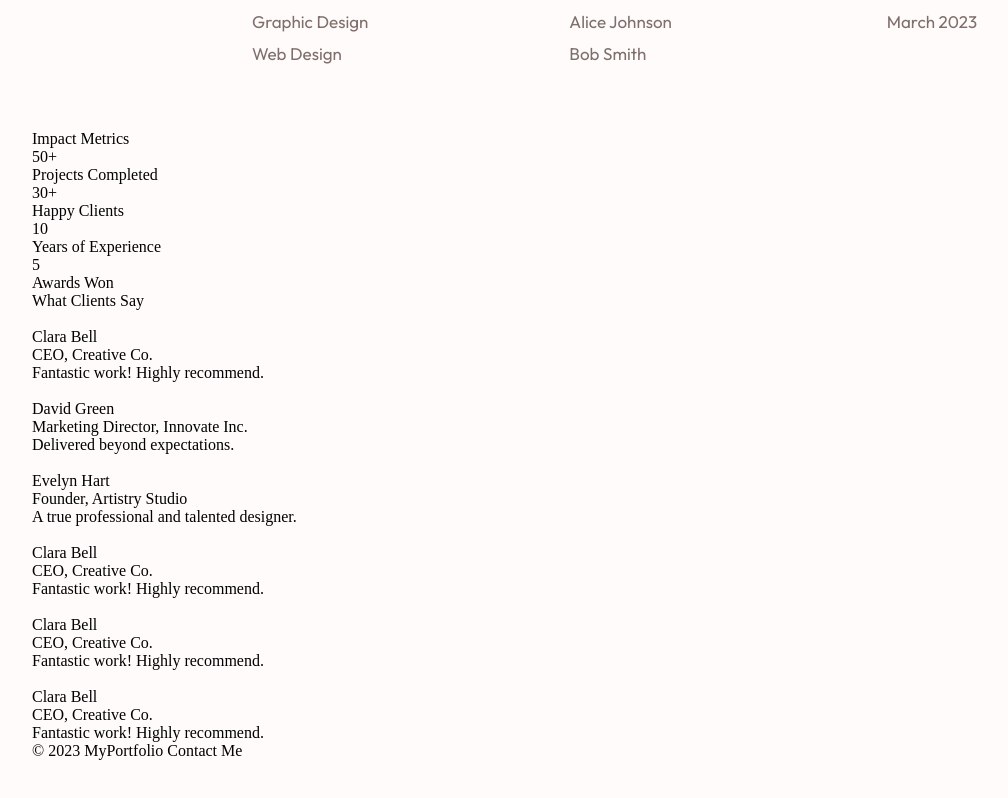
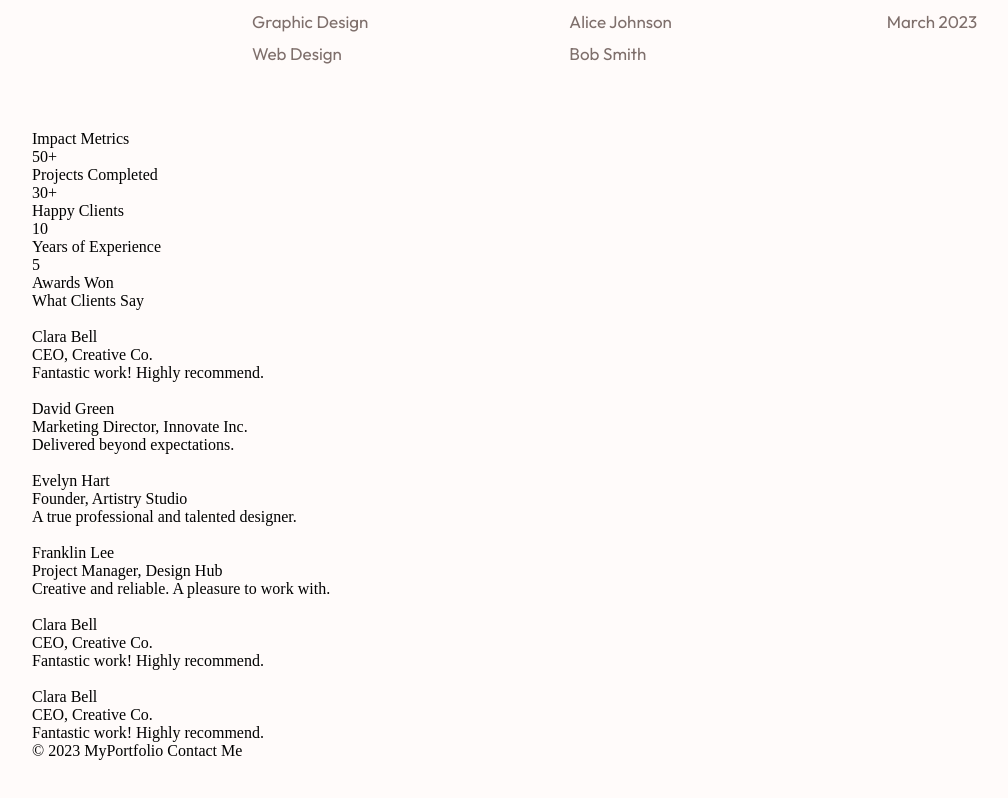
Before and after one commit to aadit-vachher/capstone, a plain HTML site: page index.html in a window 1280 px wide. Shown: the part 3361-4159 px from the top of the page, without its empty margins (24-1032 px from the left). Drawn offline with Linux system fonts and the light colour scheme.

Commit message:
fourth card

```diff
--- a/index.html
+++ b/index.html
@@ -173,10 +173,10 @@
             <div>
                 <img src="" alt="">
                 <div class="text">
-                    <div class="text-upper">Clara Bell</div>
-                    <div class="text-lower">CEO, Creative Co.</div>
+                    <div class="text-upper">Franklin Lee</div>
+                    <div class="text-lower">Project Manager, Design Hub</div>
                 </div>
-                <div class="text-down">Fantastic work! Highly recommend.</div>
+                <div class="text-down">Creative and reliable. A pleasure to work with.</div>
             </div>
         </div>
 
```
